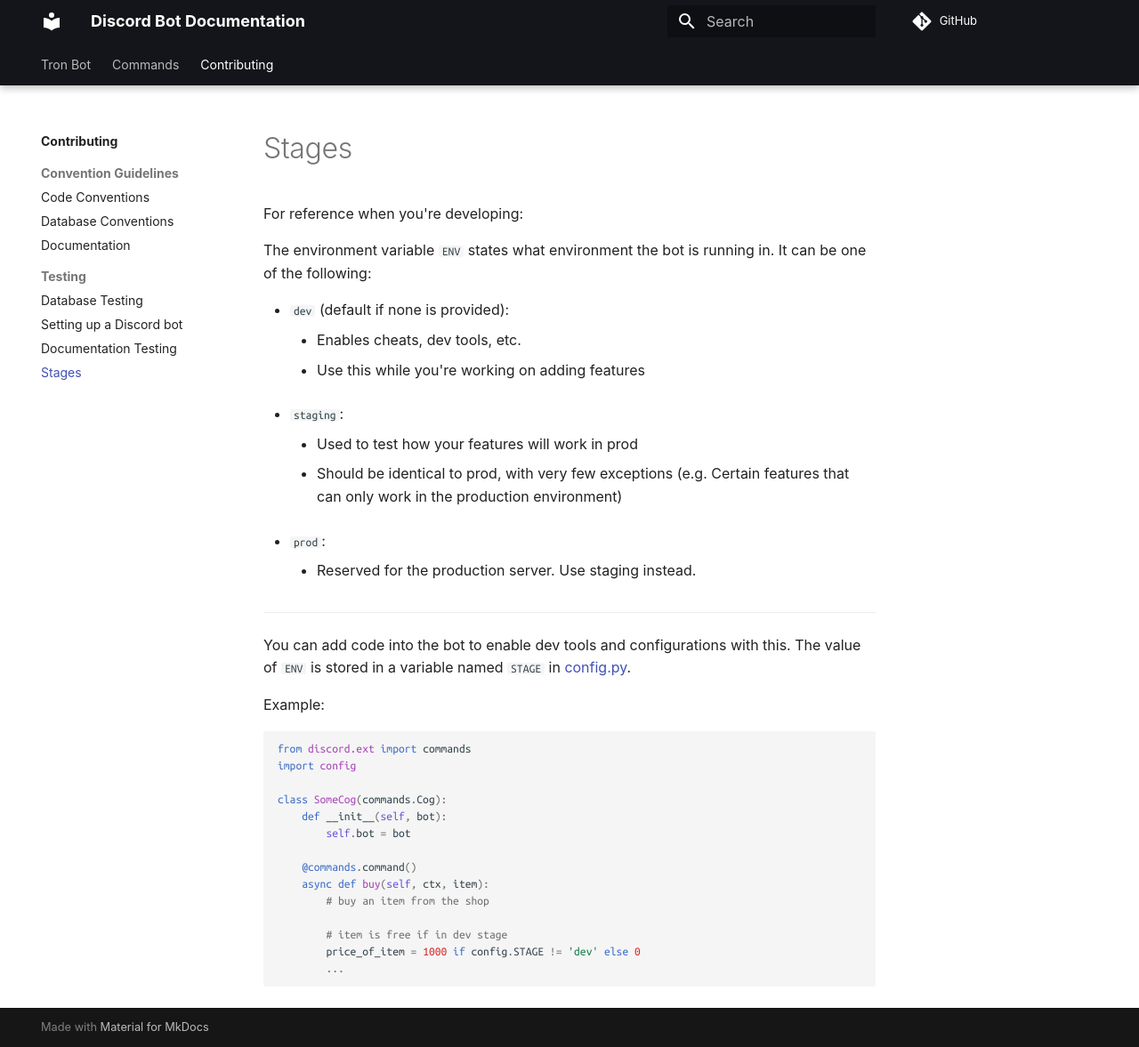
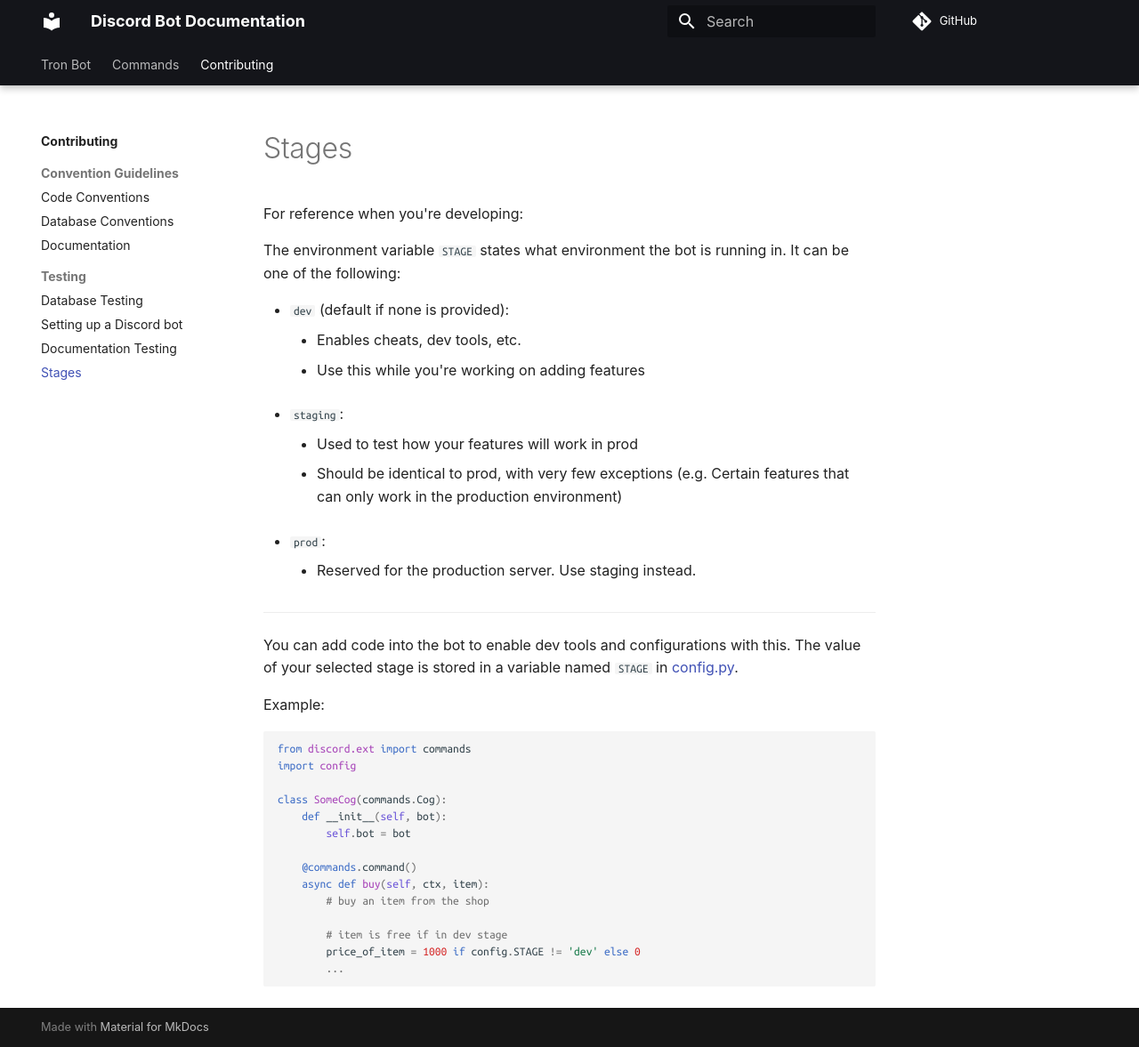
Before and after one commit to uwaterloo-tron/discord-bot, an MkDocs documentation site: the page built from docs/Contributing/Testing/stages.md, in a window 1280 px wide and 1177 px high. Shown: the whole window at 89% size. Built offline with MkDocs 1.6.1 and Material for MkDocs 9.7.7, drawn with Linux system fonts in a browser that asks for light colours; some web fonts are replaced; comment, search, counter and statistics services are not loaded.

Commit message:
Rename ENV to STAGE and set deploy default to prod

```diff
--- a/docker-compose.prod.yml
+++ b/docker-compose.prod.yml
@@ -7,7 +7,7 @@
       - mongodb
     environment:
       - DISCORD_TOKEN
-      - STAGE=${ENV:-dev}
+      - STAGE=prod
       - LOG_LEVEL=${LOG_LEVEL:-WARNING}
   mongodb:
     image: mongo
--- a/docker-compose.yml
+++ b/docker-compose.yml
@@ -13,7 +13,7 @@
       - .:/bot
     environment:
       - DISCORD_TOKEN
-      - STAGE=${ENV:-dev}
+      - STAGE=${STAGE:-dev}
       - LOG_LEVEL=${LOG_LEVEL:-WARNING}
   mongodb:
     image: mongo
--- a/docs/Contributing/Testing/stages.md
+++ b/docs/Contributing/Testing/stages.md
@@ -2,7 +2,7 @@
 
 For reference when you're developing:
 
-The environment variable `ENV` states what environment the bot is running in. It can be one of the following:
+The environment variable `STAGE` states what environment the bot is running in. It can be one of the following:
 
 - `dev` (default if none is provided):
   - Enables cheats, dev tools, etc.
@@ -21,7 +21,7 @@
 ---
 
 You can add code into the bot to enable dev tools and configurations with this.
-The value of `ENV` is stored in a variable named `STAGE` in
+The value of your selected stage is stored in a variable named `STAGE` in
 [config.py](https://github.com/uwaterloo-tron/discord-bot/blob/master/config.py).
 
 Example:
```
Also changed, not shown: docs/Contributing/index.md (+1 -1 lines), 1 other file.
